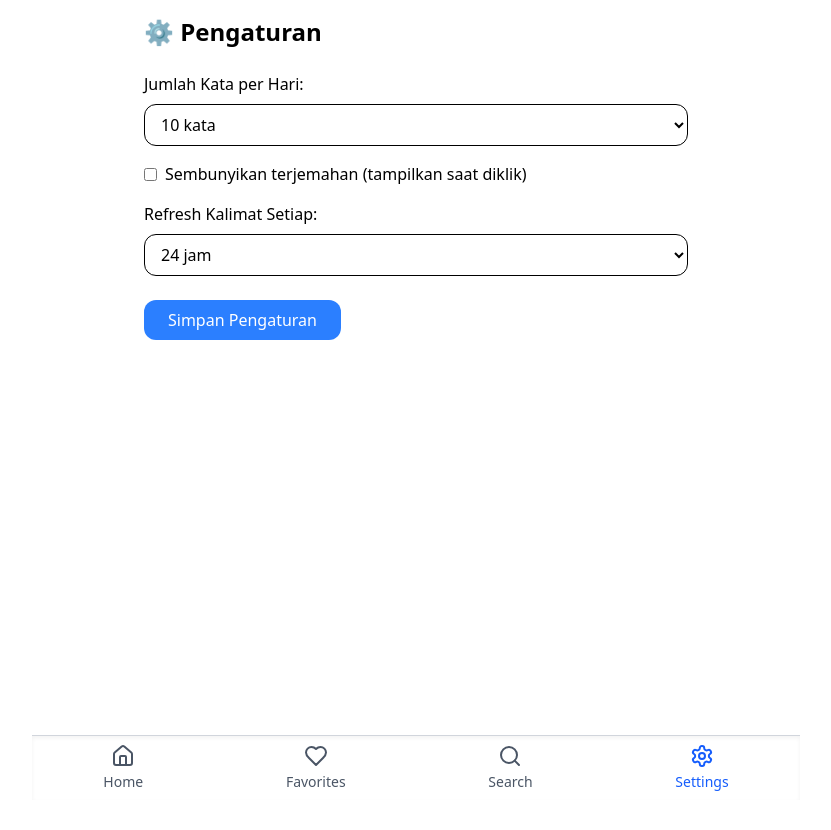
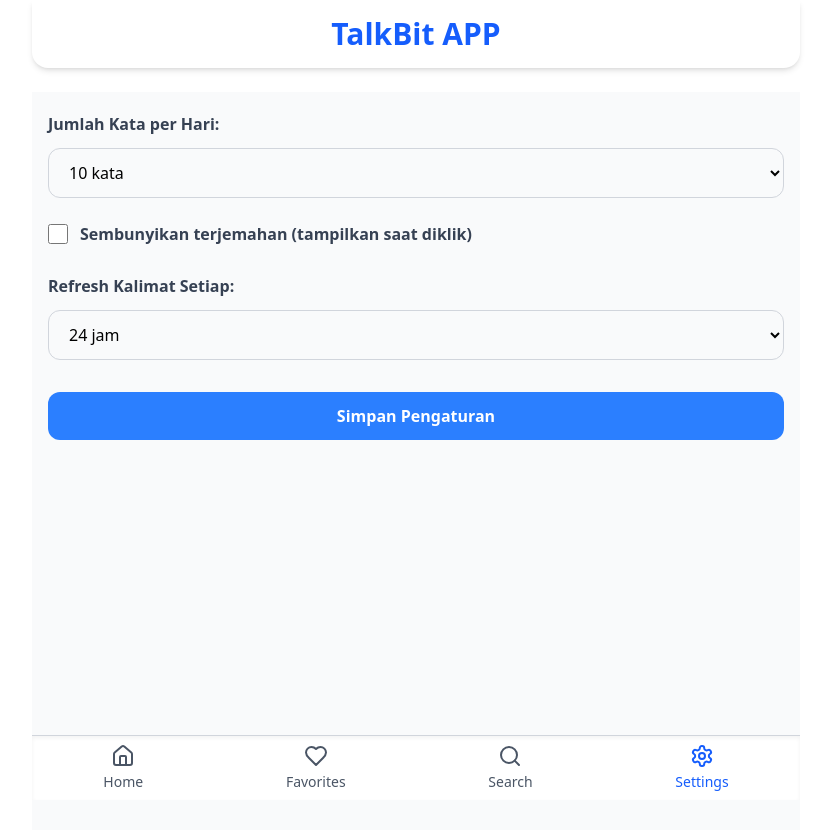
Before and after one commit to bozid95/talkbit, a Next.js app: page /settings in a window 1280 px wide. Shown: the top 830 px of the page, without its empty margins (224-1055 px from the left). Before the commit the page ends 800 px from the top, so only its background shows below. Built offline with nearby package versions, Linux system fonts and the light colour scheme.

Commit message:
refactor

```diff
--- a/src/components/FavoriteList.tsx
+++ b/src/components/FavoriteList.tsx
@@ -40,7 +40,9 @@
   };
 
   return (
-    <div>
+    <div className="bg-white shadow-lg rounded-2xl p-6 mb-8 max-w-3xl mx-auto">
+      <h1 className="text-2xl font-bold mb-6 text-center">❤️ Favorit Saya</h1>
+
       {favoriteWords.length > 0 ? (
         <ul className="space-y-4">
           {favoriteWords.map((w, i) => {
@@ -59,6 +61,7 @@
                 <button
                   onClick={() => toggleFavorite(w.English)}
                   className="text-red-500 hover:scale-110 transition"
+                  aria-label={isFavorite ? "Unfavorite" : "Favorite"}
                 >
                   {isFavorite ? (
                     <Heart className="fill-red-500" />
--- /dev/null
+++ b/src/components/Header.tsx
@@ -0,0 +1,14 @@
+// components/Header.tsx
+interface HeaderProps {
+  title?: string;
+}
+
+export default function Header({ title = "TalkBit APP" }: HeaderProps) {
+  return (
+    <header className="bg-white shadow-md rounded-b-2xl py-4 mb-6 text-center">
+      <div className="max-w-3xl mx-auto px-6">
+        <h1 className="text-3xl font-bold text-blue-600">{title}</h1>
+      </div>
+    </header>
+  );
+}
--- a/src/components/SearchWord.tsx
+++ b/src/components/SearchWord.tsx
@@ -77,6 +77,8 @@
 
   return (
     <div className="bg-white shadow-lg rounded-2xl p-6 mb-8">
+      <h1 className="text-2xl font-bold mb-4 text-center">🔍 Cari Kata</h1>
+      <div className="flex justify-between items-center mb-4"></div>
       <input
         type="text"
         value={searchTerm}
--- a/src/components/Settings.tsx
+++ b/src/components/Settings.tsx
@@ -21,14 +21,15 @@
   };
 
   return (
-    <div className="mb-6">
-      <label className="block text-gray-700 mb-2 font-medium">
+    <div className="bg-white shadow-lg rounded-2xl p-6 mb-8 max-w-3xl mx-auto">
+      <h1 className="text-2xl font-bold mb-4 text-center">⚙️ Pengaturan</h1>
+      <label className="block text-gray-700 mb-3 font-semibold text-lg">
         Tampilkan berapa kata per hari:
       </label>
       <select
         value={localLimit}
         onChange={handleChange}
-        className="border border-gray-300 rounded-xl px-4 py-2 focus:ring-2 focus:ring-blue-500"
+        className="w-full border border-gray-300 rounded-xl px-4 py-3 focus:outline-none focus:ring-2 focus:ring-blue-500 transition"
       >
         {[5, 10, 15, 20].map((val) => (
           <option key={val} value={val}>
--- a/src/components/WordOfTheDay.tsx
+++ b/src/components/WordOfTheDay.tsx
@@ -39,13 +39,16 @@
       initialShow[word.English] = !hideTranslation;
     });
     setShowTranslation(initialShow);
-  }, [initialWords, limit]); // dependensi sesuai yang dipakai di fungsi
+  }, [initialWords, limit]);
 
+  // Load saved_words dari cookie saat mount dan validasi dengan limit
   useEffect(() => {
     const saved = Cookies.get("saved_words");
     if (saved) {
       try {
         const parsed = JSON.parse(saved) as WordEntry[];
+        // Jika jumlah kata yang tersimpan sesuai limit, gunakan itu
+        if (parsed.length === limit) {
           setWords(parsed);
 
           const hideTranslation = Cookies.get("hide_translation") === "true";
@@ -54,20 +57,25 @@
             initialShow[word.English] = !hideTranslation;
           });
           setShowTranslation(initialShow);
+          return; // keluar supaya shuffleWords tidak dipanggil
+        }
       } catch (e) {
-        console.error("Gagal parse saved_words, melakukan shuffle:", e);
-        shuffleWords(); // fallback ke shuffle jika cookie rusak
+        console.error("Gagal parse saved_words:", e);
       }
-    } else {
-      shuffleWords(); // cookie tidak ada, lakukan shuffle
     }
-  }, [shuffleWords]);
+    // Kalau cookie tidak ada atau invalid / tidak sesuai limit, shuffle ulang
+    shuffleWords();
+  }, [limit, shuffleWords, initialWords]);
 
   // Load favorites dari cookie sekali saja saat mount
   useEffect(() => {
     const favFromCookie = Cookies.get("favorites");
     if (favFromCookie) {
+      try {
         setFavorites(JSON.parse(favFromCookie));
+      } catch {
+        // ignore error
+      }
     }
   }, []);
 
@@ -94,9 +102,13 @@
   const hideTranslation = Cookies.get("hide_translation") === "true";
 
   return (
-    <div className="bg-white shadow-lg rounded-2xl p-6 mb-8">
-      <div className="flex justify-between items-center mb-4">
-        <h2 className="text-2xl font-semibold">🎯Kalimat Hari Ini</h2>
+    <div className="bg-white shadow-lg rounded-2xl p-6 mb-8 max-w-3xl mx-auto">
+      <h1 className="text-2xl font-bold mb-6 text-center">
+        🎯 Kalimat Hari Ini
+      </h1>
+
+      <div className="flex justify-between items-center mb-6">
+        <h2 className="text-xl font-semibold text-blue-600">Kata Pilihan</h2>
         <button
           onClick={shuffleWords}
           title="Shuffle kata"
@@ -105,8 +117,9 @@
           <RefreshCw size={20} />
         </button>
       </div>
+
       <ul className="space-y-4">
-        {words.map((w, i) => {
+        {words.map((w) => {
           const isFavorite = favorites.includes(w.English);
           const isTranslationShown = hideTranslation
             ? showTranslation[w.English] || false
@@ -114,14 +127,14 @@
 
           return (
             <li
-              key={i}
-              className="flex justify-between items-center bg-gray-50 p-4 rounded-xl hover:bg-blue-50 transition"
+              key={w.English}
+              className="flex justify-between items-center bg-gray-50 p-4 rounded-xl hover:bg-blue-50 transition shadow-sm"
             >
               <div
                 className="flex flex-col cursor-pointer"
                 onClick={() => hideTranslation && toggleTranslation(w.English)}
               >
-                <div className="flex items-center space-x-2 text-lg font-medium text-blue-600">
+                <div className="flex items-center space-x-3 text-lg font-medium text-blue-600">
                   <span>{w.English}</span>
                   <button
                     type="button"
@@ -136,11 +149,11 @@
                   </button>
                 </div>
                 {isTranslationShown ? (
-                  <div className="text-gray-700 mt-1">{w.Indonesian}</div>
+                  <p className="text-gray-700 mt-1">{w.Indonesian}</p>
                 ) : (
-                  <div className="text-gray-400 mt-1 italic">
+                  <p className="text-gray-400 mt-1 italic select-none">
                     Klik untuk lihat arti
-                  </div>
+                  </p>
                 )}
               </div>
 
--- a/src/pages/_app.tsx
+++ b/src/pages/_app.tsx
@@ -2,10 +2,12 @@
 import "@/styles/globals.css";
 import type { AppProps } from "next/app";
 import BottomNavbar from "@/components/BottomNavbar";
+import Header from "@/components/Header";
 
 export default function App({ Component, pageProps }: AppProps) {
   return (
     <div className="max-w-3xl mx-auto">
+      <Header />
       <Component {...pageProps} />
       <BottomNavbar />
     </div>
--- a/src/pages/favorites.tsx
+++ b/src/pages/favorites.tsx
@@ -13,9 +13,12 @@
       <Head>
         <title>Favorit Saya</title>
       </Head>
-      <main className="min-h-screen bg-gray-50 p-6 max-w-3xl mx-auto">
-        <h1 className="text-2xl font-bold mb-6 text-center">❤️ Favorit Saya</h1>
-        <FavoriteList allWords={allWords} />
+      <main className="min-h-screen bg-gray-50 py-5 px-4">
+        <div className="max-w-2xl md:max-w-3xl mx-auto">
+          <section className="mb-10">
+            <FavoriteList allWords={allWords} />
+          </section>
+        </div>
       </main>
     </>
   );
--- a/src/pages/index.tsx
+++ b/src/pages/index.tsx
@@ -29,11 +29,9 @@
       <Head>
         <title>TalkBit</title>
       </Head>
-      <main className="min-h-screen bg-gray-50 p-4">
-        <div className="max-w-3xl mx-auto">
-          <h1 className="text-2xl font-bold mb-4 text-center">TalkBit APP</h1>
-
-          <section className="mb-6">
+      <main className="min-h-screen bg-gray-50 py-5 px-4">
+        <div className="max-w-2xl md:max-w-3xl mx-auto">
+          <section className="mb-10">
             <WordOfTheDay initialWords={data} limit={limit} />
           </section>
         </div>
--- a/src/pages/search.tsx
+++ b/src/pages/search.tsx
@@ -1,6 +1,7 @@
 import SearchWords from "@/components/SearchWord";
 import { fetchSpreadsheetData } from "@/libs/spreadsheets";
 import { WordEntry } from "@/types";
+import Head from "next/head";
 
 export async function getStaticProps() {
   const data = await fetchSpreadsheetData();
@@ -12,11 +13,15 @@
 
 export default function SearchPage({ data }: { data: WordEntry[] }) {
   return (
-    <main className="min-h-screen bg-gray-100 p-4">
-      <div className="max-w-3xl mx-auto">
-        <h1 className="text-2xl font-bold mb-4 text-center">🔍 Cari Kata</h1>
-        <SearchWords allWords={data} />
-      </div>
-    </main>
+    <>
+      <Head>
+        <title>Pencarian</title>
+      </Head>
+      <main className="min-h-screen bg-gray-100 p-4">
+        <div className="max-w-3xl mx-auto">
+          <SearchWords allWords={data} />
+        </div>
+      </main>
+    </>
   );
 }
--- a/src/pages/settings.tsx
+++ b/src/pages/settings.tsx
@@ -1,8 +1,7 @@
-// src/pages/settings.tsx
-import { useEffect, useState } from "react";
 import Cookies from "js-cookie";
 import Head from "next/head";
 import router from "next/router";
+import { useEffect, useState } from "react";
 
 export default function SettingsPage() {
   const [limit, setLimit] = useState(10);
@@ -24,8 +23,11 @@
     Cookies.set("hide_translation", String(hideTranslation), { expires: 3650 });
     Cookies.set("refresh_interval", String(refreshInterval), { expires: 3650 });
 
+    Cookies.remove("saved_words");
+    Cookies.remove("last_refresh");
+
     alert("Pengaturan disimpan!");
-    router.push("/"); // arahkan kembali ke halaman utama
+    router.push("/");
   };
 
   return (
@@ -33,17 +35,16 @@
       <Head>
         <title>Pengaturan</title>
       </Head>
-      <main className="max-w-xl mx-auto p-4">
-        <h1 className="text-2xl font-bold mb-6">⚙️ Pengaturan</h1>
-
-        <div className="mb-4">
-          <label className="block font-medium mb-2">
+      <main className="min-h-screen bg-gray-50 py-5 px-4">
+        {/* Limit kata per hari */}
+        <div className="mb-6">
+          <label className="block font-semibold mb-3 text-gray-700">
             Jumlah Kata per Hari:
           </label>
           <select
             value={limit}
             onChange={(e) => setLimit(Number(e.target.value))}
-            className="w-full border px-3 py-2 rounded-xl"
+            className="w-full border border-gray-300 rounded-xl px-4 py-3 focus:outline-none focus:ring-2 focus:ring-blue-500 transition"
           >
             {[5, 10, 15, 20].map((val) => (
               <option key={val} value={val}>
@@ -53,25 +54,28 @@
           </select>
         </div>
 
-        <div className="mb-4">
-          <label className="flex items-center space-x-2">
+        {/* Checkbox sembunyikan terjemahan */}
+        <div className="mb-6">
+          <label className="inline-flex items-center space-x-3 cursor-pointer text-gray-700 font-semibold">
             <input
               type="checkbox"
               checked={hideTranslation}
               onChange={(e) => setHideTranslation(e.target.checked)}
+              className="w-5 h-5 rounded border-gray-300 focus:ring-2 focus:ring-blue-500"
             />
             <span>Sembunyikan terjemahan (tampilkan saat diklik)</span>
           </label>
         </div>
 
-        <div className="mb-6">
-          <label className="block font-medium mb-2">
+        {/* Refresh interval */}
+        <div className="mb-8">
+          <label className="block font-semibold mb-3 text-gray-700">
             Refresh Kalimat Setiap:
           </label>
           <select
             value={refreshInterval}
             onChange={(e) => setRefreshInterval(Number(e.target.value))}
-            className="w-full border px-3 py-2 rounded-xl"
+            className="w-full border border-gray-300 rounded-xl px-4 py-3 focus:outline-none focus:ring-2 focus:ring-blue-500 transition"
           >
             {[1, 3, 6, 12, 24].map((hour) => (
               <option key={hour} value={hour}>
@@ -83,7 +87,7 @@
 
         <button
           onClick={saveSettings}
-          className="bg-blue-500 text-white px-6 py-2 rounded-xl hover:bg-blue-600"
+          className="w-full bg-blue-500 text-white py-3 rounded-xl hover:bg-blue-600 transition font-semibold"
         >
           Simpan Pengaturan
         </button>
```
Lines whose indentation alone changed are shown as unchanged.
